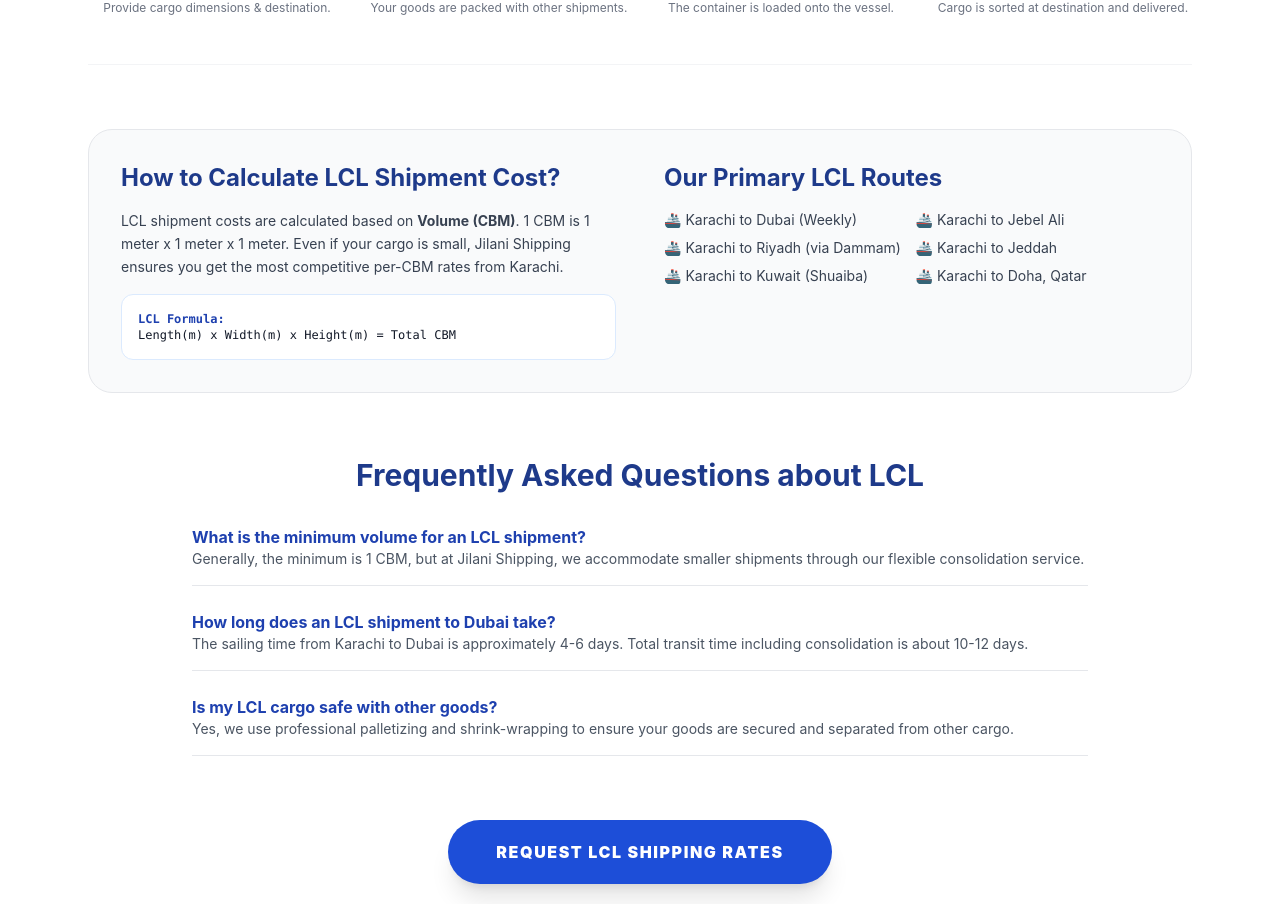
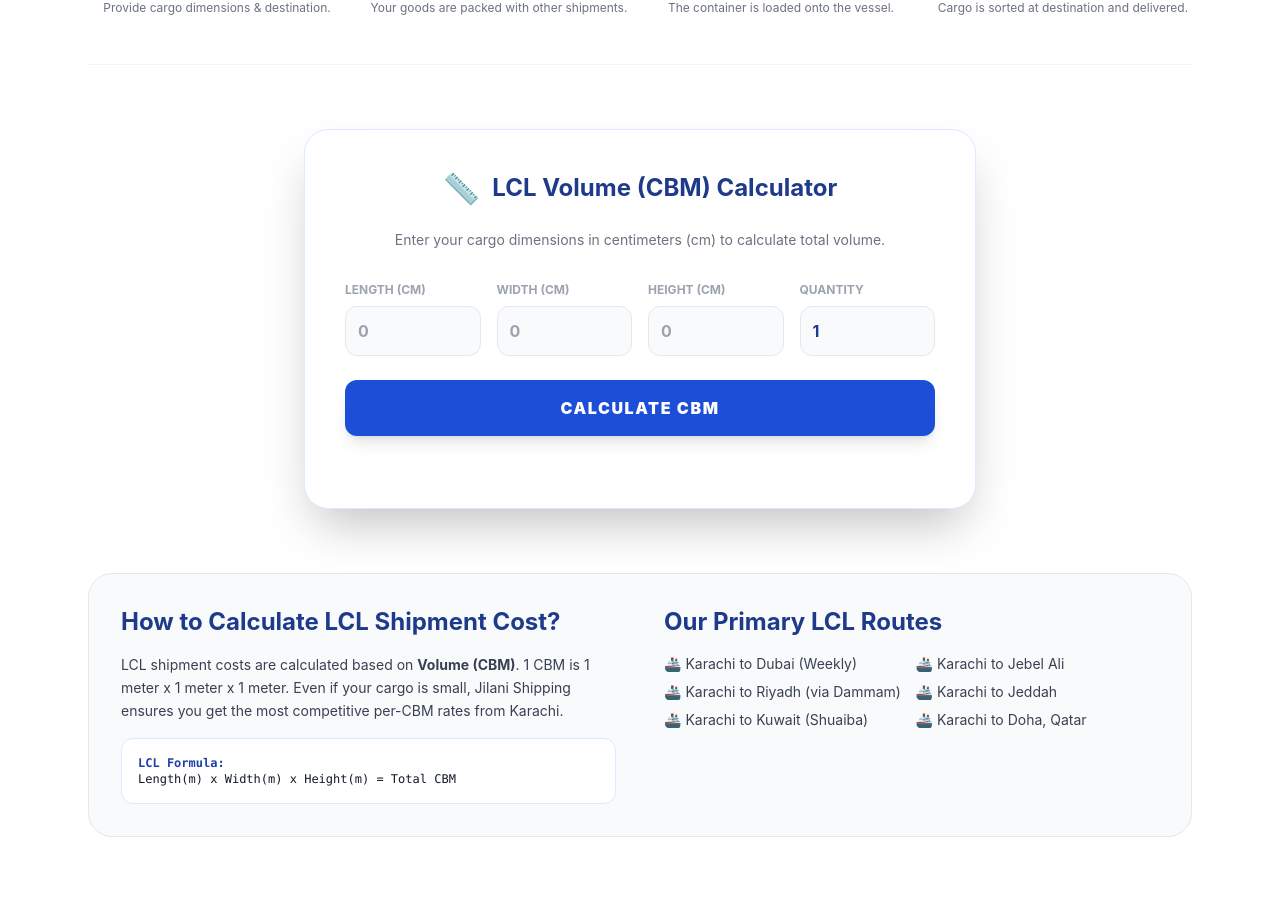
Before and after one commit to ubaidking1/JJ, a Next.js app: page /lcl-shipping in a window 1280 px wide. Shown: the part 1368-2272 px from the top of the page. Built offline with nearby package versions, Linux system fonts and the light colour scheme.

Commit message:
Add new keywords and update site features (CBM Calculator, Form updates)

```diff
--- a/app/layout.tsx
+++ b/app/layout.tsx
@@ -84,6 +84,112 @@ export const metadata: Metadata = {
     "LCL shipment Karachi",
     "LCL shipping Pakistan",
     "Less than Container Load Karachi",
+    "freight forwarding Karachi",
+    "shipping company Karachi",
+    "cargo services Karachi",
+    "Karachi to Dubai cargo",
+    "Karachi to China cargo",
+    "import export Karachi",
+    "custom clearance Karachi",
+    "sea freight Pakistan",
+    "air freight Karachi",
+    "LCL cargo services",
+    "FCL container shipping",
+    "buyer consolidation services",
+    "warehouse services Karachi",
+    "project cargo handling",
+    "door to door delivery Karachi",
+    "supply chain solutions Pakistan",
+    "freight logistics JSI",
+    "Jilani Shipping International",
+    "JSI freight services",
+    "global cargo shipping",
+    "international freight Karachi",
+    "cargo tracking Karachi",
+    "freight consultancy Pakistan",
+    "multimodal transport Karachi",
+    "cargo insurance services",
+    "customs brokerage Karachi",
+    "cargo consolidation Karachi",
+    "warehouse management Karachi",
+    "logistics solutions JSI",
+    "Shipping and logistics Karachi",
+    "supply chain management Pakistan",
+    "jilani shipping international",
+    "freight services Karachi",
+    "cargo forwarding JSI",
+    "international shipping Karachi",
+    "logistics experts Pakistan",
+    "freight handling Karachi",
+    "cargo solutions JSI",
+    "shipping logistics Karachi",
+    "freight network Pakistan",
+    "global logistics JSI",
+    "cargo operations Karachi",
+    "freight management Pakistan",
+    "logistics services JSI",
+    "shipping solutions Karachi",
+    "freight specialists Pakistan",
+    "cargo logistics JSI",
+    "international freight services Karachi",
+    "supply chain experts Pakistan",
+    "freight and logistics JSI",
+    "cargo transport Karachi",
+    "logistics consultancy Pakistan",
+    "freight solutions JSI",
+    "shipping and freight Karachi",
+    "cargo handling services Pakistan",
+    "logistics management JSI",
+    "freight operations Karachi",
+    "global freight services Pakistan",
+    "cargo shipping solutions JSI",
+    "international logistics Karachi",
+    "freight and cargo Pakistan",
+    "logistics network JSI",
+    "freight forwarding services Karachi",
+    "shipping and logistics solutions Pakistan",
+    "shipping and freight services JSI",
+    "shipping or logistic",
+    "Best Rate",
+    "Worldwide Shipping",
+    "Trusted Shipping",
+    "Logistics Solutions",
+    "Efficient Freight",
+    "Cargo Experts",
+    "Reliable Shipping",
+    "Global Freight",
+    "Freight Specialists",
+    "Comprehensive Logistics",
+    "Seamless Shipping",
+    "Innovative Freight",
+    "Customized Logistics",
+    "End-to-End Shipping",
+    "Freight Excellence",
+    "Logistics Professionals",
+    "Worldwide Freight",
+    "Shipping Made Easy",
+    "Freight and Logistics Experts",
+    "Your Shipping Partner",
+    "Cargo and Freight Solutions",
+    "Logistics You Can Trust",
+    "Freight Forwarding Experts",
+    "Global Shipping Solutions",
+    "Efficient Cargo Handling",
+    "Reliable Freight Services",
+    "Comprehensive Freight Solutions",
+    "Seamless Logistics Services",
+    "Innovative Shipping Solutions",
+    "Customized Freight Services",
+    "End-to-End Logistics Solutions",
+    "Freight and Shipping Experts",
+    "Logistics Made Simple",
+    "Your Freight Partner",
+    "Cargo and Logistics Solutions",
+    "Shipping You Can Trust",
+    "challenging Rates",
+    "Competative Rates",
+    "No hidden charges",
+    "bestest graantee rates",
   ],
 };
 
--- a/app/lcl-shipping/page.tsx
+++ b/app/lcl-shipping/page.tsx
@@ -1,4 +1,5 @@
 import { Metadata } from "next";
+import CBMCalculator from "@/components/CBMCalculator";
 
 export const metadata: Metadata = {
   title: "LCL Shipment Karachi | Best Less than Container Load Rates 2026",
@@ -89,6 +90,8 @@ export default function LCLShipping() {
           </div>
         </div>
 
+        <CBMCalculator />
+
         <div className="mt-16 grid md:grid-cols-2 gap-12 bg-gray-50 p-8 rounded-3xl border border-gray-200">
           <div>
             <h2 className="text-2xl font-bold text-blue-900 mb-4">How to Calculate LCL Shipment Cost?</h2>
@@ -131,7 +134,7 @@ export default function LCLShipping() {
           </div>
         </div>
 
-        <div className="mt-16 text-center">
+        <div id="quote-form" className="mt-16 text-center">
           <a href="/contact" className="inline-block px-12 py-5 bg-blue-700 text-white font-black rounded-full hover:bg-blue-800 transition-all shadow-xl hover:shadow-blue-200 uppercase tracking-widest">
             Request LCL Shipping Rates
           </a>
--- a/app/page.tsx
+++ b/app/page.tsx
@@ -30,13 +30,18 @@ export default function Home() {
               <h3 className="text-xl font-bold text-blue-900 mb-4">Get a Quick Quote</h3>
               <form action="https://formspree.io/f/xpwadvro" method="POST" className="grid grid-cols-1 sm:grid-cols-2 gap-3">
                 <input name="name" placeholder="Full Name" className="p-3 bg-gray-50 border border-gray-200 rounded-lg text-sm outline-blue-500" required />
+                <input name="email" type="email" placeholder="Email Address" className="p-3 bg-gray-50 border border-gray-200 rounded-lg text-sm outline-blue-500" required />
                 <input name="phone" placeholder="Phone Number" className="p-3 bg-gray-50 border border-gray-200 rounded-lg text-sm outline-blue-500" required />
-                <select name="service" className="p-3 bg-gray-50 border border-gray-200 rounded-lg text-sm outline-blue-500 sm:col-span-2">
+                <select name="service" className="p-3 bg-gray-50 border border-gray-200 rounded-lg text-sm outline-blue-500">
                   <option>Karachi to Dubai</option>
                   <option>Karachi to Saudi Arabia</option>
                   <option>Karachi to Kuwait</option>
+                  <option>China to Pakistan LCL</option>
                   <option>Other / International</option>
                 </select>
+                <input name="pol" placeholder="POL (Port of Loading)" className="p-3 bg-gray-50 border border-gray-200 rounded-lg text-sm outline-blue-500" />
+                <input name="pod" placeholder="POD (Port of Discharge)" className="p-3 bg-gray-50 border border-gray-200 rounded-lg text-sm outline-blue-500" />
+                <textarea name="comments" placeholder="Your Message / Comments" className="p-3 bg-gray-50 border border-gray-200 rounded-lg text-sm outline-blue-500 sm:col-span-2" rows={3}></textarea>
                 <button type="submit" className="sm:col-span-2 py-3 bg-blue-700 text-white rounded-lg font-bold hover:bg-blue-800 transition-all shadow-md">
                   Get Rates Now
                 </button>
--- /dev/null
+++ b/components/CBMCalculator.tsx
@@ -0,0 +1,101 @@
+"use client";
+import React, { useState } from 'react';
+
+export default function CBMCalculator() {
+  const [length, setLength] = useState('');
+  const [width, setWidth] = useState('');
+  const [height, setHeight] = useState('');
+  const [quantity, setQuantity] = useState('1');
+  const [result, setResult] = useState<number | null>(null);
+
+  const calculateCBM = () => {
+    const l = parseFloat(length);
+    const w = parseFloat(width);
+    const h = parseFloat(height);
+    const q = parseInt(quantity);
+
+    if (l && w && h && q) {
+      // Calculation for CM to CBM: (L * W * H) / 1,000,000 * Quantity
+      const cbm = (l * w * h) / 1000000 * q;
+      setResult(parseFloat(cbm.toFixed(3)));
+    }
+  };
+
+  return (
+    <div className="bg-white p-6 md:p-10 rounded-3xl shadow-2xl border border-blue-100 max-w-2xl mx-auto my-16">
+      <div className="flex items-center gap-3 mb-6 justify-center">
+        <span className="text-3xl">📏</span>
+        <h2 className="text-2xl font-bold text-blue-900 text-center">LCL Volume (CBM) Calculator</h2>
+      </div>
+
+      <p className="text-center text-gray-500 text-sm mb-8">Enter your cargo dimensions in centimeters (cm) to calculate total volume.</p>
+
+      <div className="grid grid-cols-2 md:grid-cols-4 gap-4 mb-6">
+        <div>
+          <label className="block text-xs font-bold text-gray-400 uppercase mb-2">Length (cm)</label>
+          <input
+            type="number"
+            value={length}
+            onChange={(e) => setLength(e.target.value)}
+            className="w-full p-3 bg-gray-50 border border-gray-200 rounded-xl focus:ring-2 focus:ring-blue-500 outline-none text-blue-900 font-bold"
+            placeholder="0"
+          />
+        </div>
+        <div>
+          <label className="block text-xs font-bold text-gray-400 uppercase mb-2">Width (cm)</label>
+          <input
+            type="number"
+            value={width}
+            onChange={(e) => setWidth(e.target.value)}
+            className="w-full p-3 bg-gray-50 border border-gray-200 rounded-xl focus:ring-2 focus:ring-blue-500 outline-none text-blue-900 font-bold"
+            placeholder="0"
+          />
+        </div>
+        <div>
+          <label className="block text-xs font-bold text-gray-400 uppercase mb-2">Height (cm)</label>
+          <input
+            type="number"
+            value={height}
+            onChange={(e) => setHeight(e.target.value)}
+            className="w-full p-3 bg-gray-50 border border-gray-200 rounded-xl focus:ring-2 focus:ring-blue-500 outline-none text-blue-900 font-bold"
+            placeholder="0"
+          />
+        </div>
+        <div>
+          <label className="block text-xs font-bold text-gray-400 uppercase mb-2">Quantity</label>
+          <input
+            type="number"
+            value={quantity}
+            onChange={(e) => setQuantity(e.target.value)}
+            className="w-full p-3 bg-gray-50 border border-gray-200 rounded-xl focus:ring-2 focus:ring-blue-500 outline-none text-blue-900 font-bold"
+            placeholder="1"
+          />
+        </div>
+      </div>
+
+      <button
+        onClick={calculateCBM}
+        className="w-full py-4 bg-blue-700 text-white font-black rounded-xl hover:bg-blue-800 transition-all shadow-lg hover:shadow-blue-200 mb-8 uppercase tracking-widest"
+      >
+        Calculate CBM
+      </button>
+
+      {result !== null && (
+        <div className="bg-gradient-to-br from-blue-900 to-blue-800 text-white p-8 rounded-2xl text-center shadow-xl border-b-4 border-blue-600 relative overflow-hidden">
+          <div className="relative z-10">
+            <p className="text-blue-200 text-xs uppercase font-bold tracking-widest mb-1">Total Shipment Volume</p>
+            <h3 className="text-5xl font-black">{result} <span className="text-xl">CBM</span></h3>
+            <p className="text-[10px] text-blue-300 mt-4 italic">*This volume is an estimate for cargo booking and consolidation planning.</p>
+
+            <div className="mt-6 pt-6 border-t border-blue-700/50">
+              <a href="#quote-form" className="inline-block bg-white text-blue-900 px-6 py-2 rounded-full font-bold text-sm hover:bg-blue-50 transition-colors">
+                Get Rate for {result} CBM →
+              </a>
+            </div>
+          </div>
+          <div className="absolute -right-10 -bottom-10 text-8xl opacity-10 rotate-12">📦</div>
+        </div>
+      )}
+    </div>
+  );
+}
```
